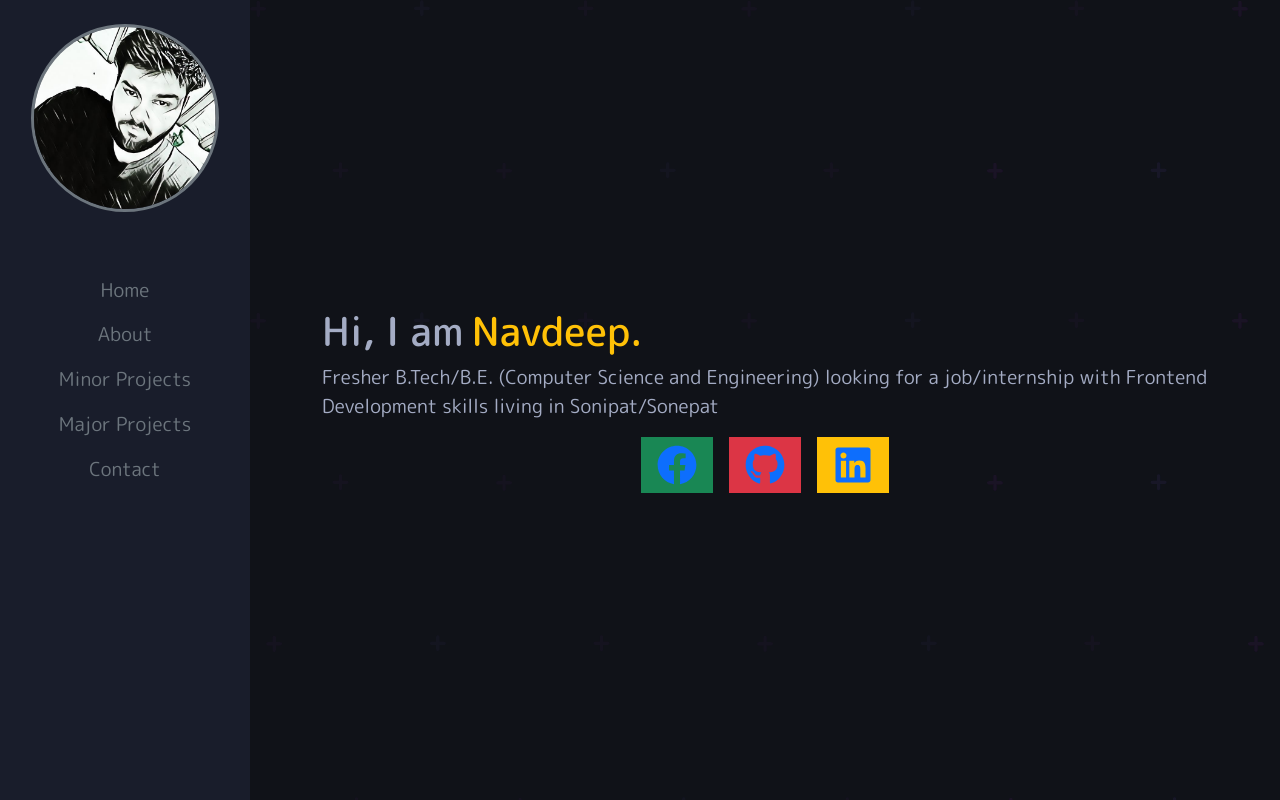
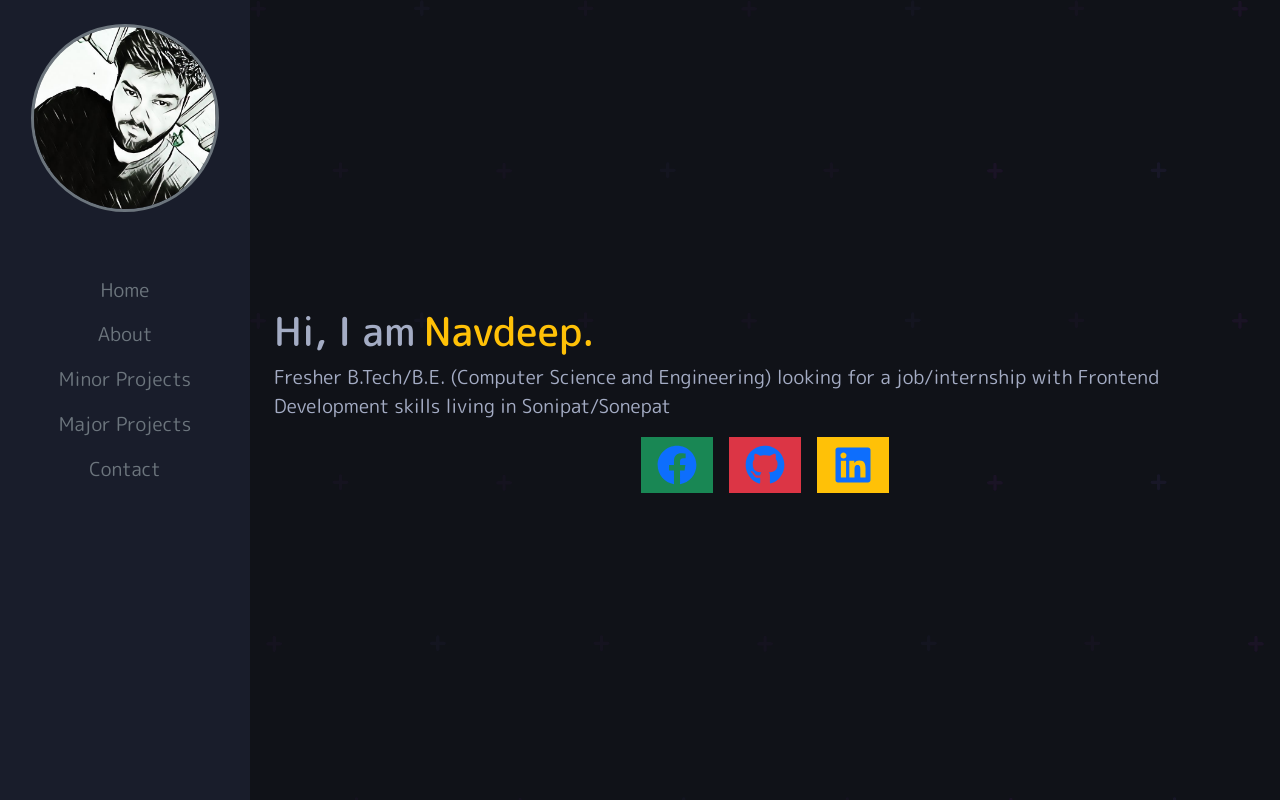
Before and after one commit to navdeep1676/Portfolio, a React (Create React App) app: page / in a window 1280 px wide. Built offline with nearby package versions, Linux system fonts and the light colour scheme.

Commit message:
Add files via upload
changes

```diff
--- a/src/Components/Categories.js
+++ b/src/Components/Categories.js
@@ -1,10 +1,13 @@
+import { useEffect } from "react"
+import React from "react";
 const Categories=({filter,categorie})=>{
+
     return(
         <div className='my-4'>
            {
                categorie.map((item,i)=>{
                    return(
-                       <button key={i} className='btn text-white btn-primary me-3' onClick={()=>{filter(item)}}>{item}</button>
+                       <button key={i} className='btn text-white btn-primary me-3' style={{cursor:'pointer'}}  onClick={()=>{filter(item)}}>{item}</button>
                    )
                })
            }
--- a/src/Components/Navbar.js
+++ b/src/Components/Navbar.js
@@ -6,7 +6,7 @@ const Navbar = ({navToggle,show}) => {
 show(false)
 navToggle(false)
   }
-  return <div className='my-4 d-flex justify-content-between flex-column position-absolute'>
+  return <div className='mt-4 d-flex justify-content-between flex-column position-absolute'>
      <div className="profile mb-2  ">
           <img src={IMG} alt="" className='m-auto d-block img-fluid rounded-circle w-75 h-75 border border-3 border-secondary' />
       </div>
--- a/src/Pages/HomePage.js
+++ b/src/Pages/HomePage.js
@@ -3,7 +3,7 @@ import { FaFacebook,FaGithub,FaLinkedin } from 'react-icons/fa';
 const HomePage = () => {
   return (
    <div className='home'>
-      <div className="HomePage d-flex flex-wrap flex-column justify-content-center p-5">
+      <div className="HomePage d-flex flex-wrap flex-column justify-content-center mx-auto">
       <header>
           <h1>
               Hi, I am
```
